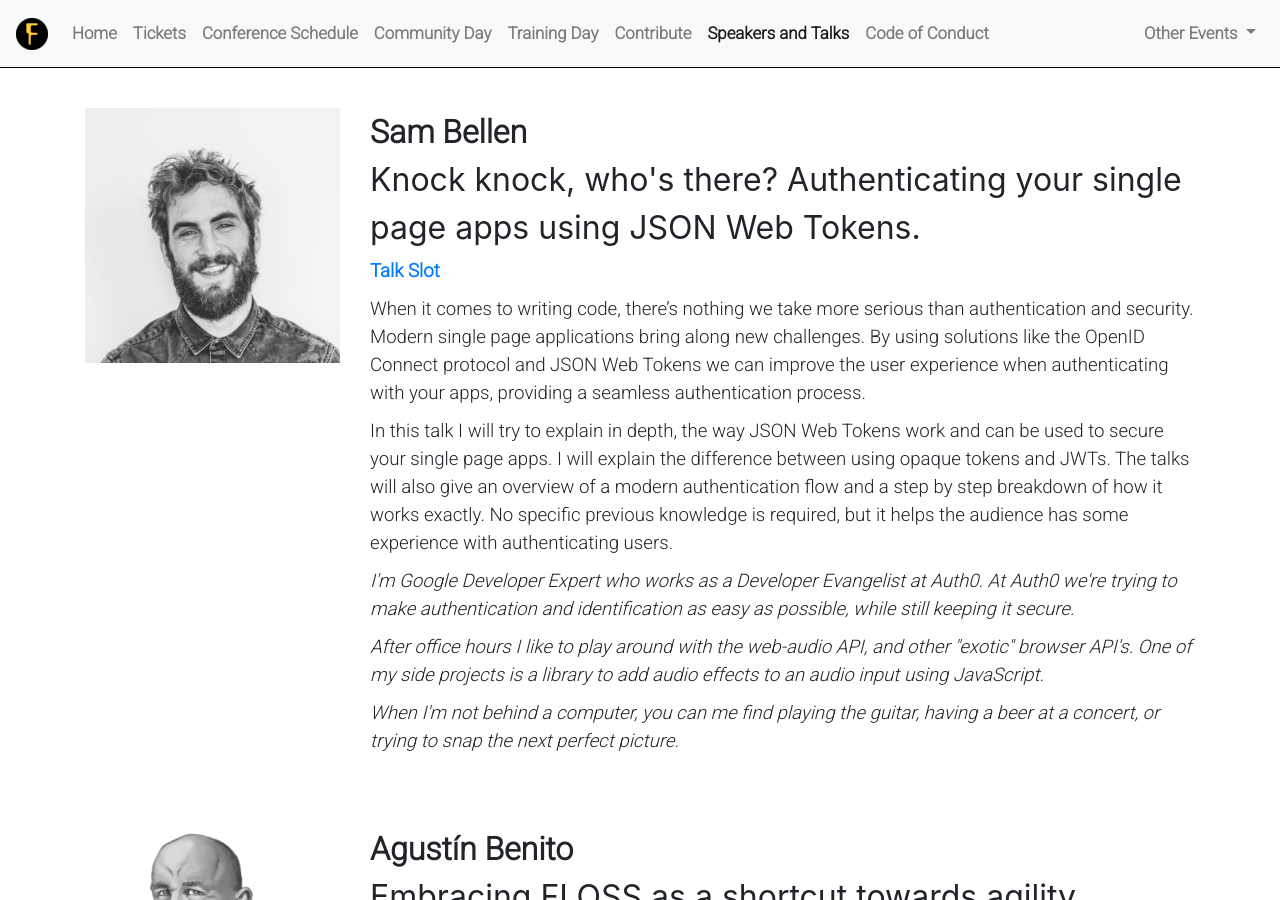
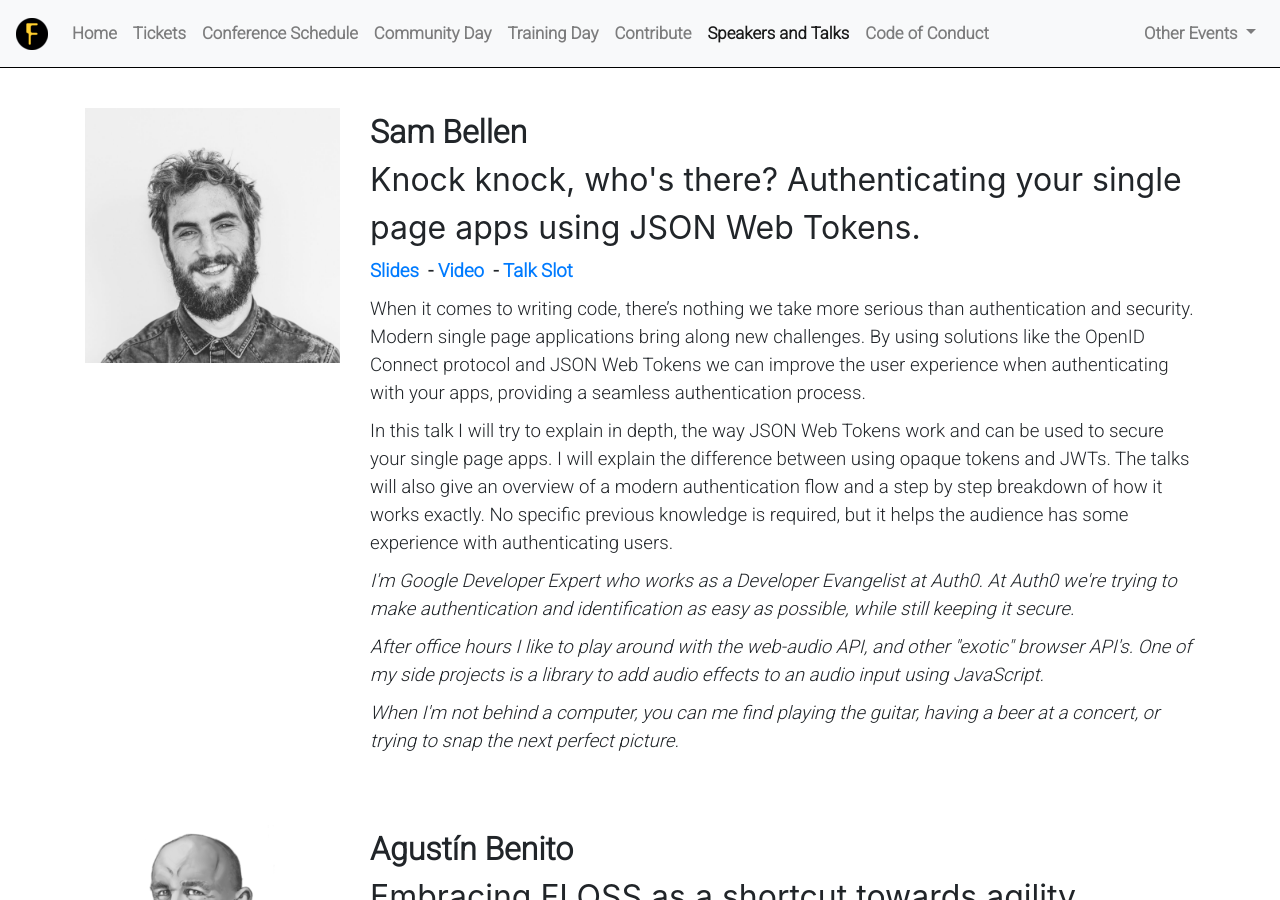
Before and after one commit to e8johan/foss-north-jekyll-2019, a Jekyll site: the page built from speakers-and-talks.md, in a window 1280 px wide and 900 px high, scrolled down 2152 px. Built offline with Jekyll 4.4.1, drawn with Linux system fonts in a browser that asks for light colours; nearby versions of some CDN libraries.

Commit message:
Added slides and videos

```diff
--- a/_data/speakers.yaml
+++ b/_data/speakers.yaml
@@ -82,6 +82,8 @@
 - name: "Kalyan Dikshit"
   short: kdikshit
   slot: tue4
+  links:
+    - { title: "Video", url: "https://youtu.be/hugq2PES6VE" }
   lastname: "Dikshit"
   title: Common Voice - Building Multilingual Voice Datasets
   abstract:
@@ -130,6 +132,9 @@
 - name: "Sam Bellen"
   short: "sbellen"
   slot: tue10
+  links:
+    - { title: "Slides", url: "https://jwt.sambego.tech/" }
+    - { title: "Video", url: "https://youtu.be/zhRdv0bJea4" }
   lastname: "Bellen"
   title: "Knock knock, who's there? Authenticating your single page apps using JSON Web Tokens."
   abstract:
@@ -185,6 +190,7 @@
   slot: tue6
   links:
     - { title: "Slides", url: "slides/Cryptech%202019.pdf" }
+    - { title: "Video", url: "https://youtu.be/ruUFPq7Cr_g" }
   lastname: "Strombergson"
   title: "Cryptech - Open Hardware Security Modules for a safer, open world"
   abstract:
```
